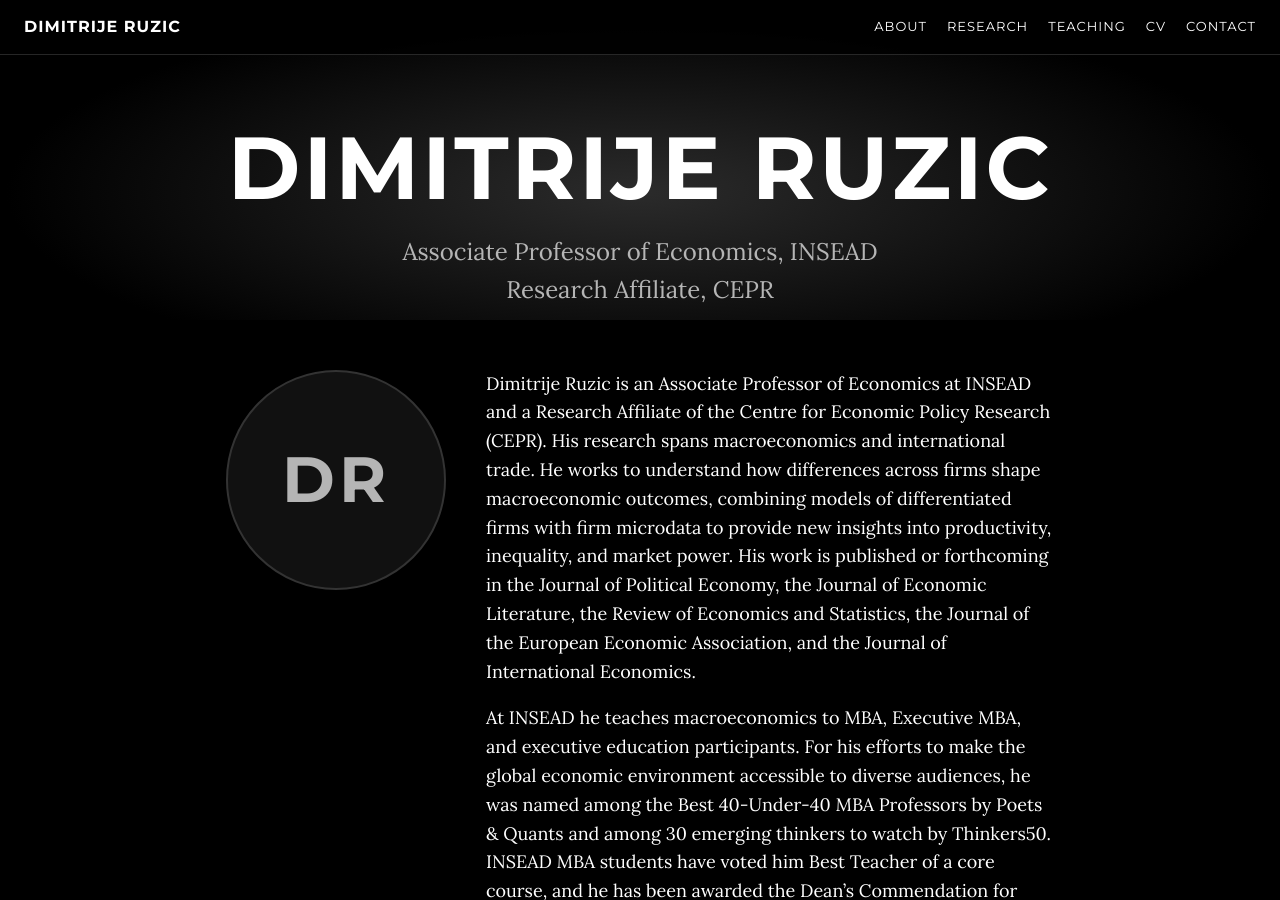
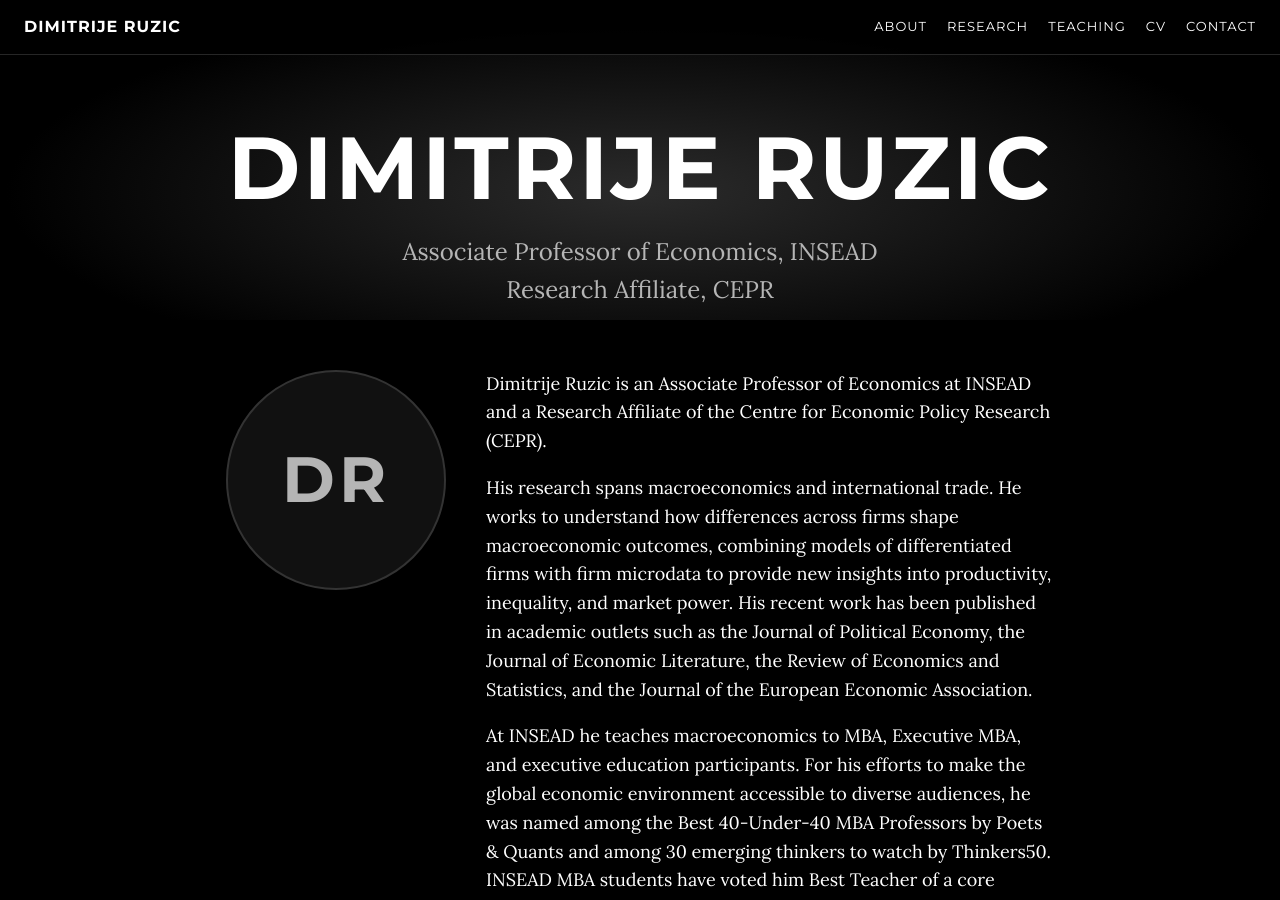
Before and after one commit to d-ruzic/d-ruzic.github.io, a Jekyll site: the page built from index.md, in a window 1280 px wide and 900 px high. Built offline with Jekyll 4.4.1, drawn with Linux system fonts in a browser that asks for light colours.

Commit message:
Bio: reword journals sentence
Co-Authored-By: Claude Opus 5.5 <noreply@anthropic.com>

```diff
--- a/index.md
+++ b/index.md
@@ -14,7 +14,9 @@ layout: default
 
 <div class="about-text" markdown="1">
 
-Dimitrije Ruzic is an Associate Professor of Economics at INSEAD and a Research Affiliate of the Centre for Economic Policy Research (CEPR). His research spans macroeconomics and international trade. He works to understand how differences across firms shape macroeconomic outcomes, combining models of differentiated firms with firm microdata to provide new insights into productivity, inequality, and market power. His work is published or forthcoming in the Journal of Political Economy, the Journal of Economic Literature, the Review of Economics and Statistics, the Journal of the European Economic Association, and the Journal of International Economics.
+Dimitrije Ruzic is an Associate Professor of Economics at INSEAD and a Research Affiliate of the Centre for Economic Policy Research (CEPR).
+
+His research spans macroeconomics and international trade. He works to understand how differences across firms shape macroeconomic outcomes, combining models of differentiated firms with firm microdata to provide new insights into productivity, inequality, and market power. His recent work has been published in academic outlets such as the Journal of Political Economy, the Journal of Economic Literature, the Review of Economics and Statistics, and the Journal of the European Economic Association.
 
 At INSEAD he teaches macroeconomics to MBA, Executive MBA, and executive education participants. For his efforts to make the global economic environment accessible to diverse audiences, he was named among the Best 40-Under-40 MBA Professors by Poets & Quants and among 30 emerging thinkers to watch by Thinkers50. INSEAD MBA students have voted him Best Teacher of a core course, and he has been awarded the Dean's Commendation for Excellence in MBA Teaching multiple times.
 
```
